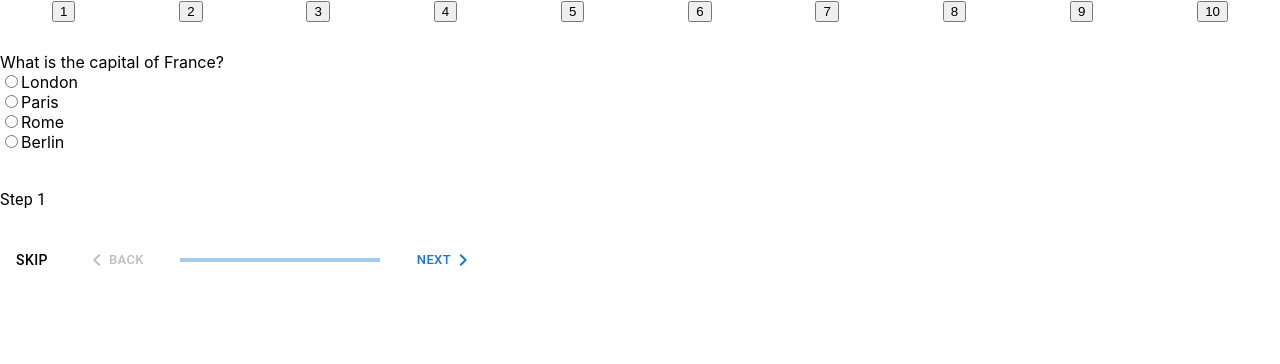
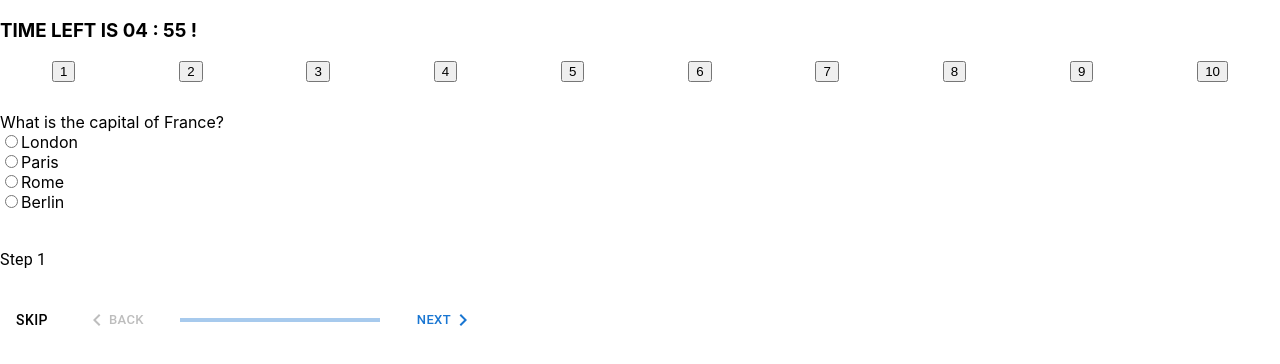
Before and after one commit to SarvajeetPatel/quiz_typescript, a React (Create React App) app: page / in a window 1280 px wide. Shown: the top 364 px of the page. Built offline with nearby package versions, Linux system fonts and the light colour scheme.

Commit message:
countdown

```diff
--- a/src/App.tsx
+++ b/src/App.tsx
@@ -10,6 +10,31 @@ export default function App() {
   const [skipped, setSkipped] = useState(new Set<number>());
   const theme = useTheme();
   const [answers, setAnswers] = useState([])
+  const [timeLeft, setTimeLeft] = useState(QuizQues.length * 30)
+  const [mins, setMins] = useState(0)
+  const [seconds, setSeconds] = useState(0)
+
+  useEffect(() => {
+    if (!timeLeft) return;
+    const intervalId = setInterval(() => {
+      setTimeLeft(timeLeft - 1);
+    }, 1000);
+    return () => clearInterval(intervalId);
+  }, [timeLeft]);
+
+  useEffect(() => {
+    if (timeLeft > 60) {
+      setMins(Math.floor(timeLeft / 60))
+      setSeconds(timeLeft % 60)
+    } else {
+      setSeconds(timeLeft)
+    }
+    if (timeLeft === 0) {
+      setActiveStep(9)
+      handleNext()
+    }
+    // eslint-disable-next-line
+  }, [timeLeft])
 
   useEffect(() => {
     const storedValue: any = localStorage.getItem('answers')
@@ -55,23 +80,33 @@ export default function App() {
   const handleReset = () => {
     localStorage.removeItem('step')
     localStorage.removeItem('answers')
+    setAnswers([]);
     setActiveStep(0);
   }
 
   const handleChange = (e: any) => {
     const tempArr: any = answers;
-    tempArr.push({ 'que': e.target.name, 'ans': e.target.value })
+    if (tempArr.filter((item: any) => (Number(item.que) === (activeStep + 1))).length > 0) {
+      tempArr.filter((item: any) => (Number(item.que) === (activeStep + 1)))[0].ans = e.target.value
+    } else {
+      tempArr.push({ 'que': e.target.name, 'ans': e.target.value })
+    }
     localStorage.setItem('answers', JSON.stringify(tempArr))
     localStorage.setItem('step', JSON.stringify(activeStep))
     setAnswers(tempArr)
   }
 
   const handleTabs = (i: number) => {
-    setActiveStep(i)
+    if (activeStep !== 10) {
+      setActiveStep(i)
+    } else {
+      alert('Test ended! You cannot go back, but can restart it!')
+    }
   }
 
   return (
     <Box sx={{ width: '100%' }}>
+      <h3> TIME LEFT IS {(mins > 9) ? mins : `0${mins}`} : {(seconds > 9) ? seconds : `0${seconds}`} ! </h3>
       <div className='stepsLabel'>
         {QuizQues.map((ques, index) => (
           < div >
--- a/src/components/Result.js
+++ b/src/components/Result.js
@@ -12,7 +12,11 @@ function Result() {
     ))
 
     return (
-        <div> {score} </div>
+        <>
+            <h2> NO. OF QUESTIONS ATTEMPTED : {values.length}/10 </h2>
+            <h3> YOUR OVERALL RESULT IS : {score} MARKS </h3>
+            <h3> No. OF INCORRECT ARE : {values.length - score} </h3>
+        </>
     )
 }
 
```
